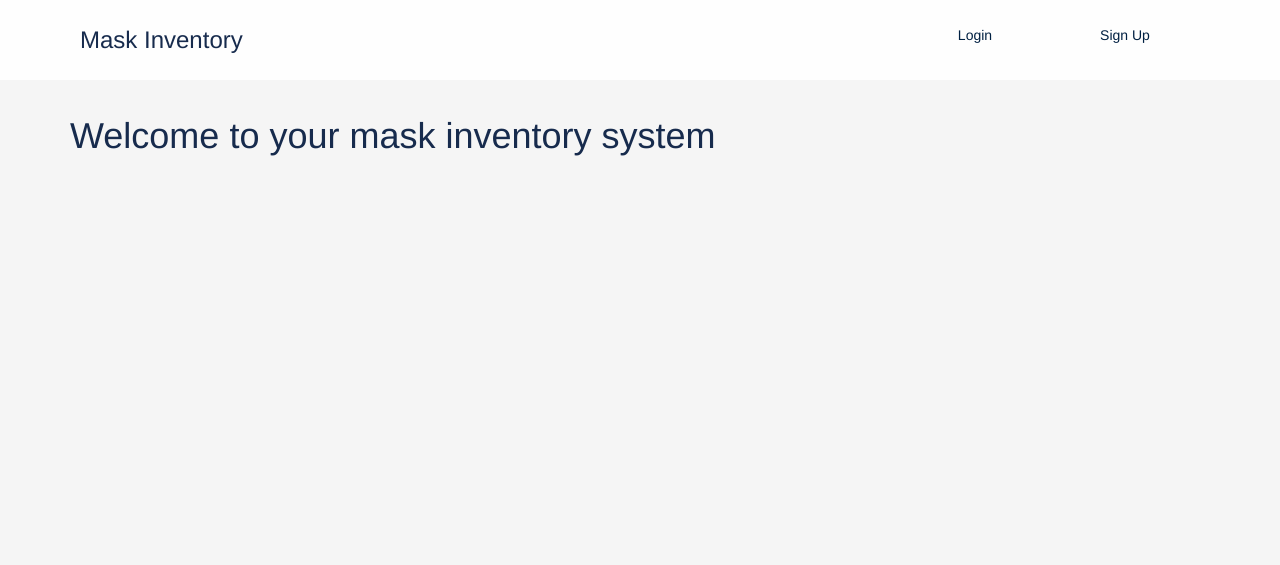
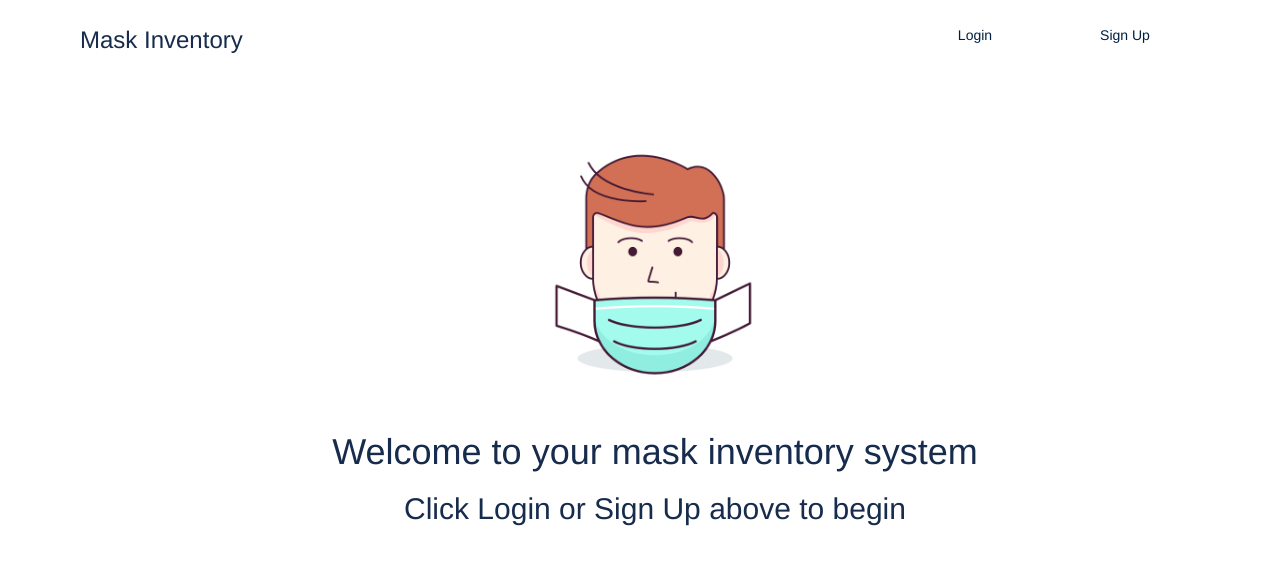
Before and after one commit to SlightySmarterLibrary/admin, a Django app: template library/templates/index.html in a window 1280 px wide. Shown: the top 565 px of the page. Run offline with Django 3.2, Linux system fonts and the light colour scheme; the template is opened without the code that fills it, so the values that code supplies are empty; some libraries are stand-ins or nearby versions.

Commit message:
ui changes to home page

```diff
--- a/djwarrant/templates/warrant/update-inventory.html
+++ b/djwarrant/templates/warrant/update-inventory.html
@@ -26,7 +26,7 @@
 
   <div class="modal-footer">
     <button type="button" class="btn btn-default" data-dismiss="modal">Close</button>
-    <button type="button" type="submit" class="submit-btn btn btn-primary">Create</button>
+    <button type="button" type="submit" class="submit-btn btn btn-primary">Update</button>
   </div>
 
 </form>
--- a/library/templates/base.html
+++ b/library/templates/base.html
@@ -21,6 +21,8 @@
 
   <script src="{% static 'js/header.js' %}"></script>
   <link rel="stylesheet" href="{% static 'css/main.css' %}" type="text/css" />
+
+  {% block extra_css %} {% endblock extra_css %}
 
   <!-- HTML5 shim and Respond.js for IE8 support of HTML5 elements and media queries -->
   <!--[if lt IE 9]>
--- a/library/templates/index.html
+++ b/library/templates/index.html
@@ -1,10 +1,21 @@
 {% extends "base.html" %}
+{% load static %}
+
+{% block extra_css %}
+	<link href="{% static 'css/home.css' %}" rel="stylesheet"/>
+{% endblock extra_css %}
 
 {% block title %}
   Home
 {% endblock %}
 
 {% block main_content %}
-  <h1>Welcome to your mask inventory system</h1>
+	<div class = "bg-white container text-center">
+		<img width = "300px" src="{% static 'img/mask.gif' %}" />
+  <h1 class= "text-center">Welcome to your mask inventory system</h1>
+  <h2> Click Login or Sign Up above to begin </h2>
+
+	</div>
+
   {{ id }}
 {% endblock %}
--- /dev/null
+++ b/static/css/home.css
@@ -0,0 +1,3 @@
+.main {
+	background: white;
+}
```
Also changed, not shown: static/img/mask.gif (added), 2 other files.
